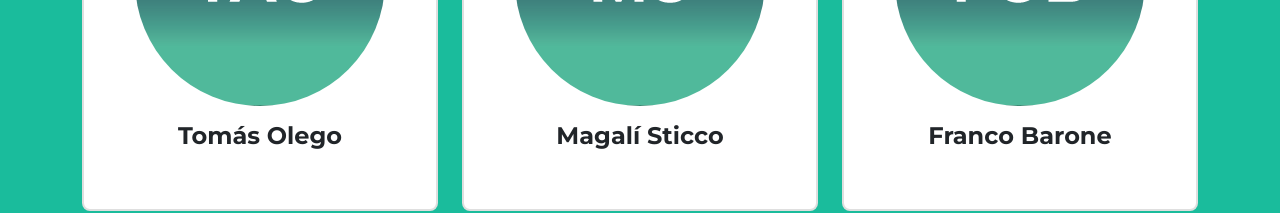
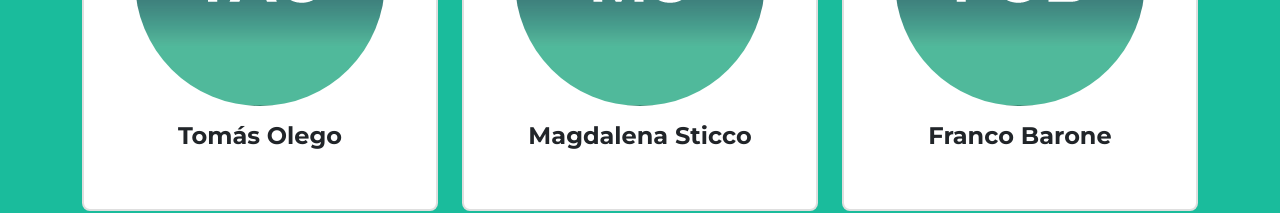
Before and after one commit to juanfstillo/MET4OPFsoc, a plain HTML site: page index.html in a window 1280 px wide. Shown: the part 3460-3673 px from the top of the page. Drawn offline with nearby package versions, Linux system fonts and the light colour scheme.

Commit message:
version 1.1

```diff
--- a/index.html
+++ b/index.html
@@ -266,7 +266,7 @@
                         </div>
                         <div class="card-body">
                           <!--Name-->
-                          <h4 class="font-weight-bold text-dark text-center mb-4">Magalí Sticco</h4>
+                          <h4 class="font-weight-bold text-dark text-center mb-4">Magdalena Sticco</h4>
                           <hr>
                           <!--Quotation-->
                           <!-- <p class="dark-grey-text mt-4"><i class="fa fa-quote-left pr-2"></i>Neque cupiditate assumenda in
```
Also changed, not shown: 1 other file.
